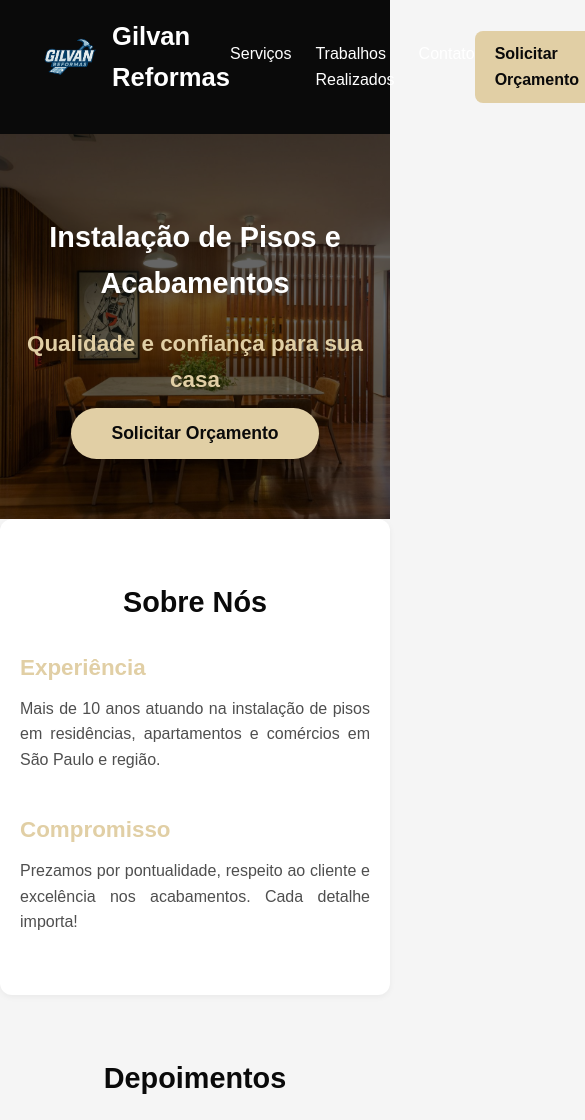
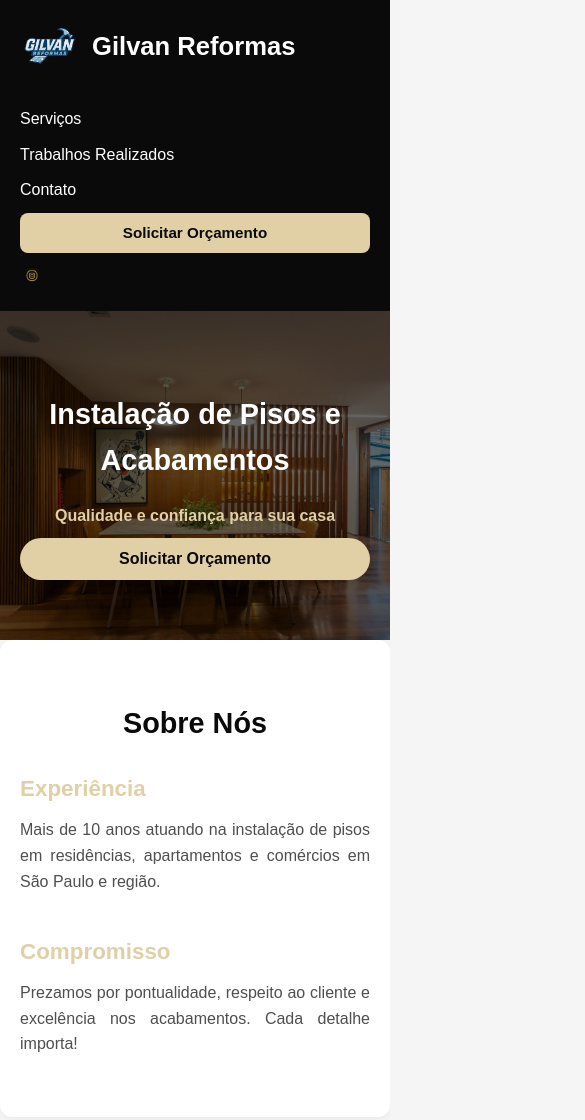
Before and after one commit to JotaTech245/Gilvan_reformas, a plain HTML site: page index.html in a window 390 px wide. Shown: the top 1120 px of the page, 585 px wide, since content can reach past the window. Drawn offline with Linux system fonts and the light colour scheme.

Commit message:
Update style.css

```diff
--- a/style.css
+++ b/style.css
@@ -356,3 +356,78 @@ footer {
   height: 24px;
   filter: invert(70%) sepia(36%) saturate(552%) hue-rotate(6deg) brightness(95%) contrast(91%);
 }
+
+@media (max-width: 768px) {
+  .cabecalho {
+    flex-direction: column;
+    align-items: flex-start;
+    padding: 16px 20px;
+  }
+
+  .menu {
+    flex-direction: column;
+    gap: 10px;
+    width: 100%;
+    margin-top: 10px;
+  }
+
+  .acoes {
+    flex-direction: column;
+    align-items: flex-start;
+    gap: 10px;
+    width: 100%;
+    margin-top: 10px;
+  }
+
+  header.topo-com-imagem {
+    height: 70vh;
+    background-position: top;
+  }
+
+  header .overlay h1 {
+    font-size: 1.8rem;
+  }
+
+  header .overlay h3 {
+    font-size: 1rem;
+  }
+
+  .descricao-colunas {
+    flex-direction: column;
+  }
+
+  .coluna {
+    min-width: 100%;
+  }
+
+  .carrossel img {
+    height: 200px;
+  }
+}
+@media (max-width: 768px) {
+  .botao {
+    font-size: 0.95rem;
+    padding: 8px 16px;
+    width: 100%;
+    text-align: center;
+  }
+
+  .acoes {
+    flex-direction: column;
+    gap: 10px;
+    align-items: stretch;
+    width: 100%;
+  }
+
+  .botao-centralizado a button {
+    font-size: 1rem;
+    padding: 12px 20px;
+    width: 100%;
+  }
+
+  header a button {
+    font-size: 1rem;
+    padding: 12px 20px;
+    width: 100%;
+  }
+}
```
